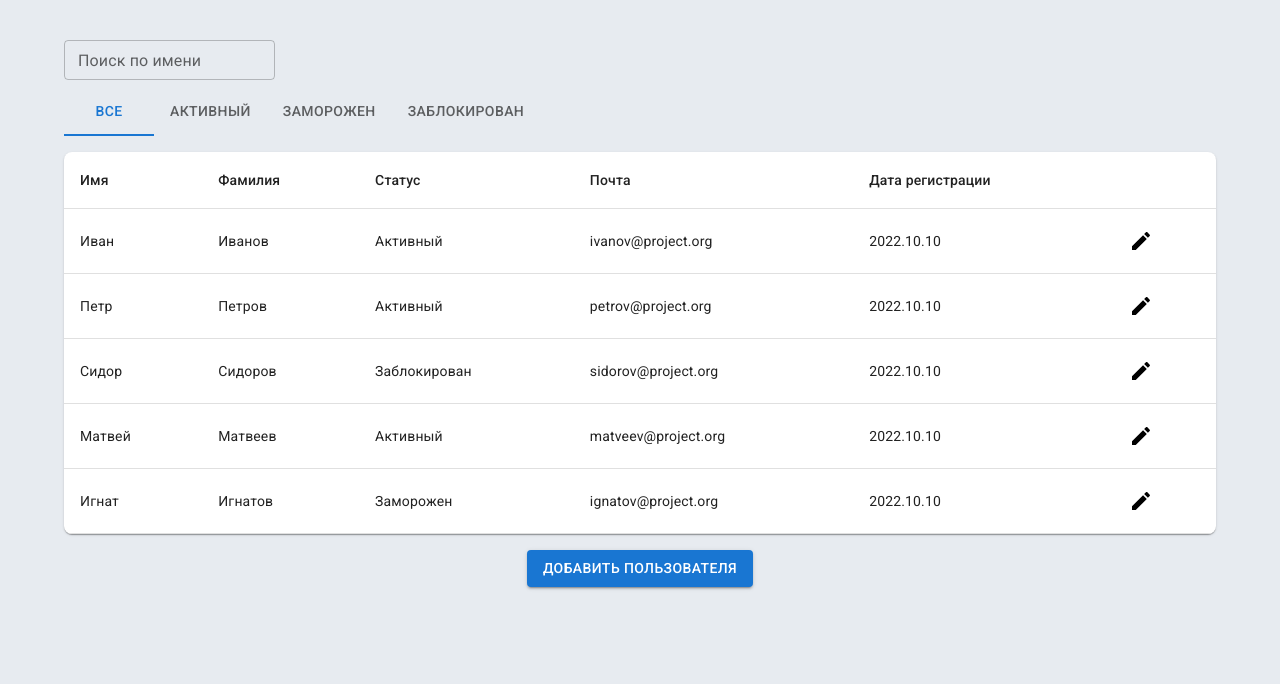
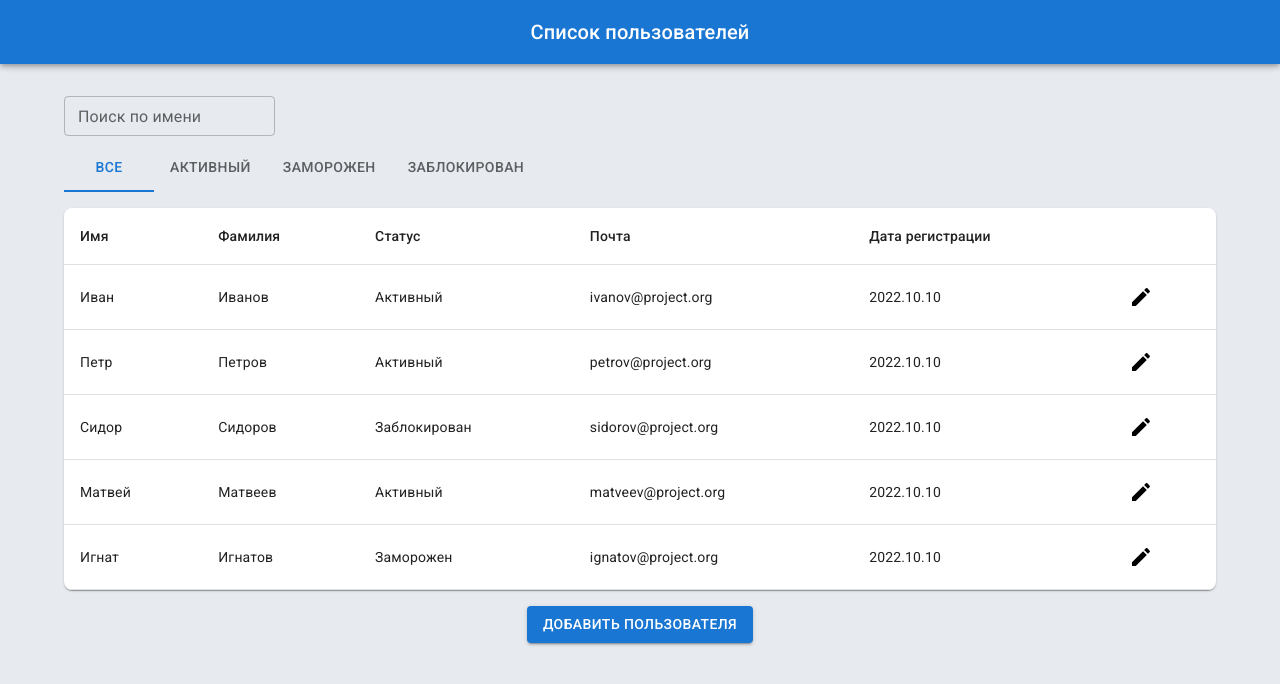
Before and after one commit to NataliaIlina/react-examples, a React app: page / in a window 1280 px wide. Shown: the top 684 px of the page. Built offline with nearby package versions, Linux system fonts and the light colour scheme.

Commit message:
Добавляем header

```diff
--- a/src/components/App/App.jsx
+++ b/src/components/App/App.jsx
@@ -1,12 +1,16 @@
 import React from 'react';
-import { StyledAppWrapper } from 'components/App/App.styled';
+import { StyledContentWrapper } from 'components/App/App.styled';
 import UsersTable from 'components/UsersTable/UsersTable';
+import Header from 'components/Header/Header';
 
 function App() {
   return (
-    <StyledAppWrapper>
-      <UsersTable />
-    </StyledAppWrapper>
+    <>
+      <Header />
+      <StyledContentWrapper>
+        <UsersTable />
+      </StyledContentWrapper>
+    </>
   );
 }
 
--- a/src/components/App/App.styled.js
+++ b/src/components/App/App.styled.js
@@ -1,9 +1,10 @@
 import styled from '@emotion/styled';
 
-export const StyledAppWrapper = styled.div`
+export const StyledContentWrapper = styled.div`
   max-width: 1200px;
   min-width: 540px;
   padding: 24px;
+  padding-top: 80px;
   margin: 0 auto;
   min-height: 100vh;
 `;
--- /dev/null
+++ b/src/components/Header/Header.jsx
@@ -0,0 +1,13 @@
+import React from 'react';
+import AppBar from '@mui/material/AppBar';
+import Typography from 'ui/Typography/Typography';
+
+const Header = () => (
+  <AppBar>
+    <Typography variant="h6" textAlign="center" p="16px">
+      Список пользователей
+    </Typography>
+  </AppBar>
+);
+
+export default Header;
--- /dev/null
+++ b/src/ui/Typography/Typography.jsx
@@ -0,0 +1,3 @@
+import Typography from '@mui/material/Typography';
+
+export default Typography;
```
